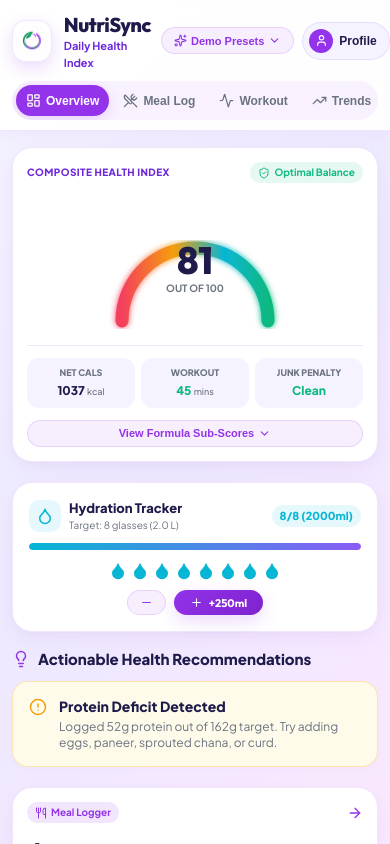
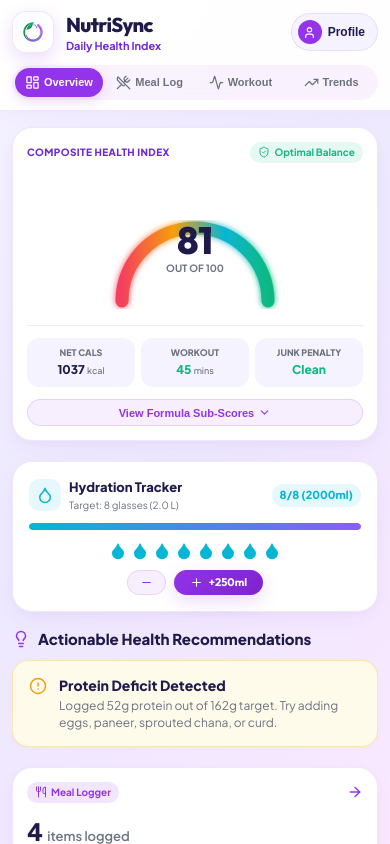
Before and after one commit to soham-j2/NutriSync, a React (Vite) app: page / in a window 390 px wide. Shown: the top 844 px of the page. Built offline with nearby package versions, Linux system fonts and the light colour scheme.

Commit message:
Fix mobile phone layout alignment and remove Demo Presets dropdown

```diff
--- a/src/App.jsx
+++ b/src/App.jsx
@@ -125,7 +125,6 @@
     <WebAppLayout
       activeTab={activeTab}
       setActiveTab={setActiveTab}
-      onLoadPreset={handleLoadPreset}
       userProfile={userProfile}
       onOpenProfileModal={() => setShowProfileModal(true)}
     >
--- a/src/components/ActivityLogger.jsx
+++ b/src/components/ActivityLogger.jsx
@@ -110,7 +110,7 @@
                   key={idx}
                   style={{
                     display: 'flex',
-                    justify: 'space-between',
+                    justifyContent: 'space-between',
                     alignItems: 'center',
                     background: 'var(--bg-card-subtle)',
                     borderRadius: '14px',
--- a/src/components/MealLogger.jsx
+++ b/src/components/MealLogger.jsx
@@ -112,7 +112,7 @@
                         key={idx}
                         style={{
                           display: 'flex',
-                          justify: 'space-between',
+                          justifyContent: 'space-between',
                           alignItems: 'center',
                           background: 'var(--bg-card-subtle)',
                           borderRadius: '12px',
@@ -262,7 +262,7 @@
                       background: '#ffffff',
                       borderRadius: '14px',
                       display: 'flex',
-                      justify: 'space-between',
+                      justifyContent: 'space-between',
                       alignItems: 'center',
                       border: '1px solid var(--border-subtle)',
                       boxShadow: '0 2px 8px rgba(147, 51, 234, 0.04)',
--- a/src/components/WebAppLayout.jsx
+++ b/src/components/WebAppLayout.jsx
@@ -1,17 +1,13 @@
-import React, { useState } from 'react';
-import { LayoutDashboard, UtensilsCrossed, Activity, TrendingUp, User, Sparkles, ChevronDown } from 'lucide-react';
-import { DEMO_PRESETS } from '../data/ifctFoodDatabase';
+import React from 'react';
+import { LayoutDashboard, UtensilsCrossed, Activity, TrendingUp, User } from 'lucide-react';
 
 export const WebAppLayout = ({
   activeTab,
   setActiveTab,
   children,
-  onLoadPreset,
   userProfile,
   onOpenProfileModal
 }) => {
-  const [showPresetDropdown, setShowPresetDropdown] = useState(false);
-
   return (
     <div style={{ minHeight: '100vh' }}>
 
@@ -57,67 +53,6 @@
 
             {/* Right Action Controls */}
             <div style={{ display: 'flex', alignItems: 'center', gap: '8px' }}>
-
-              {/* Demo Preset Dropdown */}
-              <div style={{ position: 'relative' }}>
-                <button
-                  className="btn-subtle"
-                  style={{ padding: '6px 12px', fontSize: '11px' }}
-                  onClick={() => setShowPresetDropdown(!showPresetDropdown)}
-                >
-                  <Sparkles size={13} color="var(--primary-purple)" />
-                  <span>Demo Presets</span>
-                  <ChevronDown size={13} />
-                </button>
-
-                {showPresetDropdown && (
-                  <div style={{
-                    position: 'absolute',
-                    top: '115%',
-                    right: 0,
-                    width: '250px',
-                    background: '#ffffff',
-                    border: '1px solid var(--border-subtle)',
-                    borderRadius: '18px',
-                    padding: '10px',
-                    boxShadow: '0 20px 40px -5px rgba(147, 51, 234, 0.25)',
-                    zIndex: 100
-                  }}>
-                    <div style={{ fontSize: '10px', fontWeight: '800', color: 'var(--text-purple-muted)', padding: '4px 8px', letterSpacing: '0.04em' }}>
-                      TEST DAY SCENARIOS
-                    </div>
-                    {Object.entries(DEMO_PRESETS).map(([key, preset]) => (
-                      <button
-                        key={key}
-                        style={{
-                          width: '100%',
-                          textAlign: 'left',
-                          padding: '8px',
-                          background: 'transparent',
-                          border: 'none',
-                          color: 'var(--text-main)',
-                          fontSize: '12px',
-                          borderRadius: '10px',
-                          cursor: 'pointer',
-                          display: 'flex',
-                          flexDirection: 'column',
-                          gap: '2px',
-                          transition: 'background 0.2s'
-                        }}
-                        onMouseOver={(e) => e.currentTarget.style.background = 'var(--bg-card-subtle)'}
-                        onMouseOut={(e) => e.currentTarget.style.background = 'transparent'}
-                        onClick={() => {
-                          onLoadPreset(preset);
-                          setShowPresetDropdown(false);
-                        }}
-                      >
-                        <span style={{ fontWeight: '700', color: 'var(--primary-purple)' }}>{preset.label}</span>
-                        <span style={{ fontSize: '10px', color: 'var(--text-muted)' }}>{preset.description}</span>
-                      </button>
-                    ))}
-                  </div>
-                )}
-              </div>
 
               {/* Profile Biometrics Button */}
               <button
--- a/src/index.css
+++ b/src/index.css
@@ -156,40 +156,41 @@
 
 /* Nav Tab Pills */
 .web-nav-tabs {
-  display: flex;
-  gap: 4px;
+  display: grid;
+  grid-template-columns: repeat(4, 1fr);
+  gap: 3px;
   background: rgba(147, 51, 234, 0.06);
-  padding: 4px;
+  padding: 3px;
   border-radius: var(--radius-full);
-  overflow-x: auto;
   width: 100%;
-  -webkit-overflow-scrolling: touch;
-  justify-content: space-between;
 }
 
 @media (min-width: 768px) {
   .web-nav-tabs {
+    display: flex;
+    gap: 4px;
+    padding: 4px;
     width: auto;
     justify-content: flex-start;
   }
 }
 
 .web-tab-btn {
-  padding: 8px 10px;
+  padding: 7px 4px;
   border-radius: var(--radius-full);
   border: none;
   background: transparent;
   color: var(--text-muted);
   font-weight: 700;
-  font-size: 12px;
+  font-size: 11px;
   cursor: pointer;
   display: flex;
   align-items: center;
   justify-content: center;
-  gap: 5px;
+  gap: 4px;
   white-space: nowrap;
   transition: all 0.2s ease;
-  flex: 1;
+  width: 100%;
 }
 
 @media (min-width: 768px) {
@@ -197,7 +198,7 @@
     padding: 8px 18px;
     font-size: 13px;
     gap: 8px;
-    flex: initial;
+    width: auto;
   }
 }
 
```
